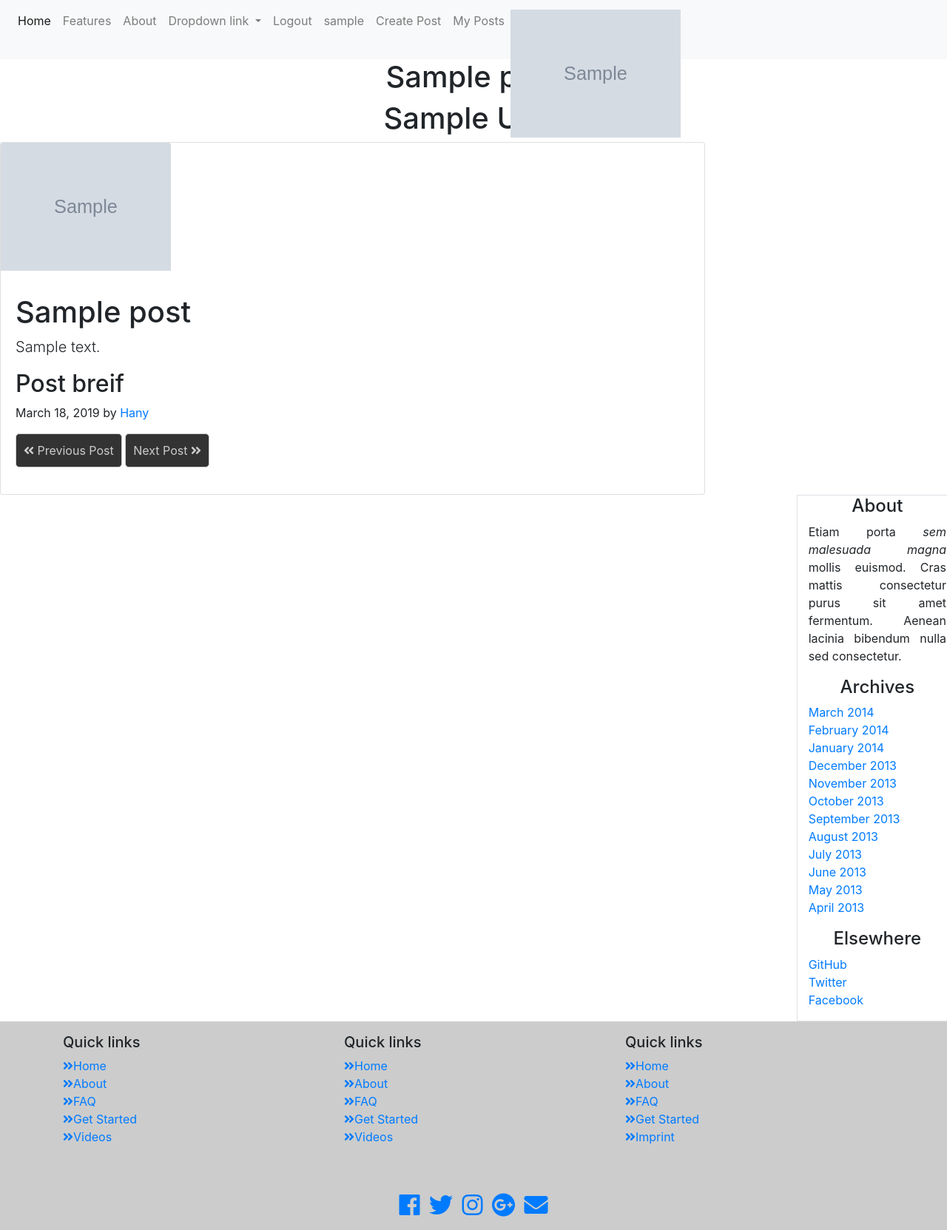
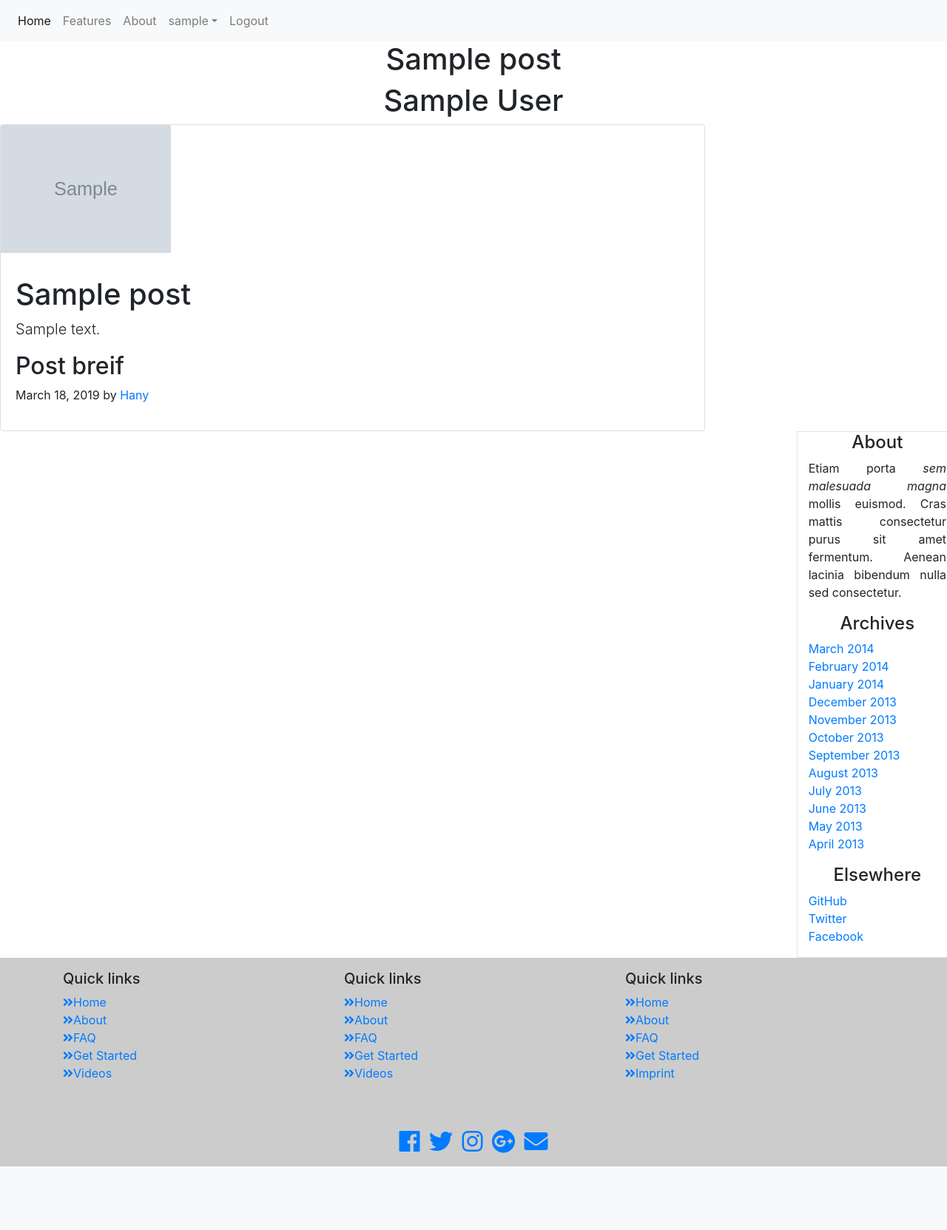
Before and after one commit to mohamed591195/Real-Blog, a Django app: a page that uses post/templates/base.html in a window 1280 px wide. Shown: the whole page at 74% size. After the commit the page ends 1577 px from the top, so only its background shows below. Run offline with Django 3.2, Linux system fonts and the light colour scheme; a user stored in the database is signed in; tables that the repository leaves empty hold one stand-in row (values such as "Sample post"); grey boxes marked "Sample" are stand-in pictures; some libraries are stand-ins or nearby versions.

Commit message:
adding deleting post feature with the ability to reuturn user to previous page

```diff
--- a/post/forms.py
+++ b/post/forms.py
@@ -1,7 +1,17 @@
-from .models import Post
+from .models import Post, Comment, CommentReply
 from django import forms
 
 class CreatePostForm(forms.ModelForm):
     class Meta:
         model = Post
         fields =['title', 'body', 'image', 'status']
+
+class CommentForm(forms.ModelForm):
+    class Meta:
+        model = Comment
+        fields = ['body']
+
+class CommentReplyForm(forms.ModelForm):
+    class Meta:
+        model = CommentReply
+        fields = ['body']
--- a/post/templates/base.html
+++ b/post/templates/base.html
@@ -31,42 +31,25 @@
             <li class="nav-item">
                 <a class="nav-link" href="#">About</a>
             </li>
+            {%if user.is_authenticated%}
             <li class="nav-item dropdown">
-                <a class="nav-link dropdown-toggle" href="#" id="navbarDropdownMenuLink" role="button" data-toggle="dropdown" aria-haspopup="true" aria-expanded="false">
-                Dropdown link
-                </a>
+                <a class="nav-link dropdown-toggle" id="navbarDropdownMenuLink" href="{%url 'users:profile-page'%}" role="button" data-toggle="dropdown" aria-haspopup="true" aria-expanded="false">{{user.username}}</a>
                 <div class="dropdown-menu" aria-labelledby="navbarDropdownMenuLink">
-                <a class="dropdown-item" href="#">Action</a>
-                <a class="dropdown-item" href="#">Another action</a>
-                <a class="dropdown-item" href="#">Something else here</a>
+                        {%if not user.profile.author%}
+                        <a class="dropdown-item" href="{%url 'users:beauthor-page'%}">Become an author</a>
+                        {%else%}
+                        <a class="dropdown-item" href="{%url 'post:createpost-page'%}">Create Post</a>
+                        <a class="dropdown-item" href="{%url 'post:myposts-page' user.username%}">My Posts</a>
+                        {%endif%}
+
+
                 </div>
             </li>
-            {%if user.is_authenticated%}
             <li class="nav-item">
-                    <a class="nav-link" href="{%url 'users:logout-page'%}">Logout </a>
-                </li>
-
-            <li class="nav-item">
-                    <a class="nav-link" href="{%url 'users:profile-page'%}">{{user.username}}</a>
-
-                </li>
-
-
-
-                {%if not user.profile.author%}
-                <li class="nav-item">
-                     <a class="nav-link" href="{%url 'users:beauthor-page'%}"> Become an author</a>
-                 </li>
-                {%else%}
-                <li class="nav-item">
-                    <a class="nav-link" href="{%url 'post:createpost-page'%}"> Create Post</a>
-                </li>
-                <li class="nav-item">
-                    <a class="nav-link" href="{%url 'post:myposts-page' user.username%}"> My Posts</a>
-                </li>
-                {%endif%}
-                <a class="navbar-brand widthSet heightSet" href="#"><img src="{{user.profile.image.url}}" alt="sss"></a>
-                {%endif%}
+                <a class="nav-link" href="{%url 'users:logout-page'%}">Logout </a>
+            </li>
+            <!-- <a class="navbar-brand widthSet heightSet" href="#"><img src="{{user.profile.image.url}}" alt="sss"></a> -->
+            {%endif%}
 
 
 
--- a/post/templates/post/detail.html
+++ b/post/templates/post/detail.html
@@ -34,22 +34,7 @@
 
                       </div><!-- /.blog-post -->
 
-                      <nav>
-                        <ul class="pager list-unstyled">
-                          <li>
-                            <a href="#">
-                              <i class="fa fa-angle-double-left"></i>
-                              Previous Post
-                            </a>
-                          </li>
-                          <li>
-                              <a href="#">
-                                Next Post
-                                <i class="fa fa-angle-double-right"></i>
-                              </a>
-                            </li>
-                        </ul>
-                      </nav>
+
 
                     </div><!-- /.blog-main -->
 
--- a/post/templates/post/myposts.html
+++ b/post/templates/post/myposts.html
@@ -24,6 +24,7 @@ my posts
                     <a href="{{post.get_absolute_url}}"><button type="button" class="btn btn-primary">Read More</button></a>
                     {%if blogger.username == user.username %}
                     <a href="{{post.get_update_url}}"><button type="button" class="btn btn-primary">Edit</button></a>
+                    <a href="{%url 'post:delete-page' post.id%}?from={{request.path|urlencode}}"><button type="button" class="btn btn-danger">Remove</button></a>
                     {%endif%}
                     </div>
                 </div>
--- a/post/urls.py
+++ b/post/urls.py
@@ -7,5 +7,6 @@ urlpatterns = [
     path('post/<slug:slug>/<int:year>/<int:month>/<int:day>', views.DetailView, name='post-page'),
     path('createpost', views.CreatePostView, name='createpost-page'),
     path('<slug:blogger>/myposts', views.MyPostsView, name='myposts-page'),
-    path('<slug:slug>/<int:year>/<int:month>/<int:day>/edit', views.UpdatePostView, name='updatepost-page')
+    path('<slug:slug>/<int:year>/<int:month>/<int:day>/edit', views.UpdatePostView, name='updatepost-page'),
+    path('delete/<int:id>', views.DeleteView, name='delete-page')
 ]
--- a/post/views.py
+++ b/post/views.py
@@ -2,7 +2,7 @@ from django.shortcuts import render, get_object_or_404, redirect
 from django.contrib.auth.decorators import login_required
 from django.contrib.auth.models import User
 from .models import Post
-from .forms import CreatePostForm
+from .forms import CreatePostForm, CommentForm, CommentReplyForm
 from django.core.paginator import Paginator
 
 
@@ -19,8 +19,16 @@ def DetailView(request, slug, year, month, day):
                                    published__year=year,
                                    published__month=month,
                                    published__day=day )
-
-    return render(request, 'post/detail.html', {'post': post})
+    if request.method == 'POST':
+        form = CommentForm(request.POST)
+        if form.is_valid():
+            newcom = form.save(commit=False)
+            newcom.user = request.user
+            newcom.post = post
+            newcom.save()
+    else:
+        form = CommentForm()
+    return render(request, 'post/detail.html', {'post': post, 'form':form})
 
 @login_required
 def CreatePostView(request):
@@ -35,6 +43,20 @@ def CreatePostView(request):
         form = CreatePostForm()
 
     return render(request, 'post/createpost.html', {'form': form})
+
+@login_required
+def DeleteView(request, id):
+    post = get_object_or_404(Post, id=id)
+    if request.user == post.author.profile.user:
+        if request.method == 'POST':
+            post.delete()
+            next = request.GET.get('next', None)
+            if next == None:
+                return redirect('post:home-page')
+            else:
+                return redirect(next)
+    warning = 'Your are not allowed to be here !'
+    return render(request, 'post/delete.html', {'post': post, 'warning': warning, 'from':request.GET.get('from', None)})
 
 
 @login_required
```
Also changed, not shown: post/templates/post/delete.html (added, +16 -0 lines), post/templates/post/home.html (+17 -12 lines).
